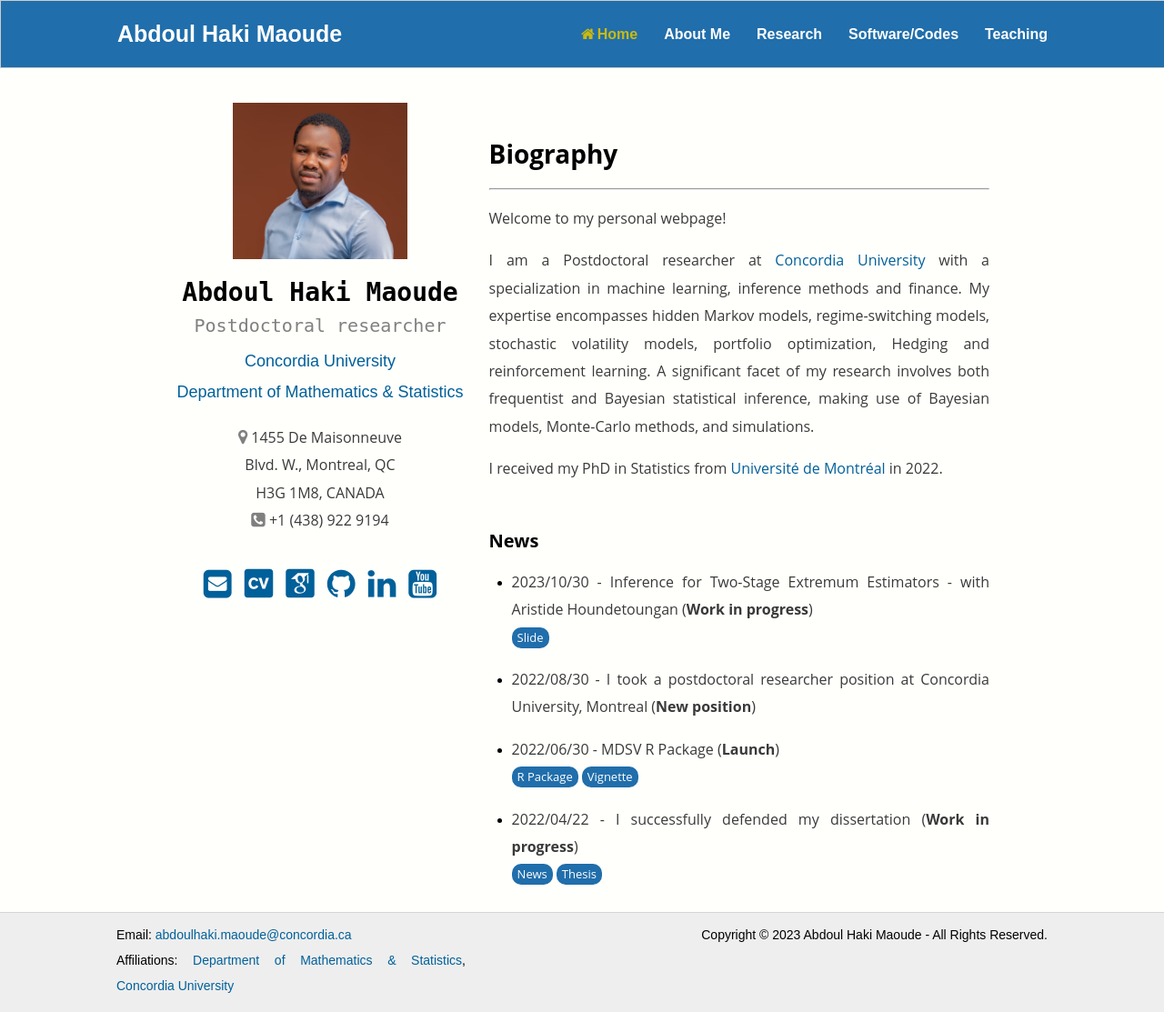
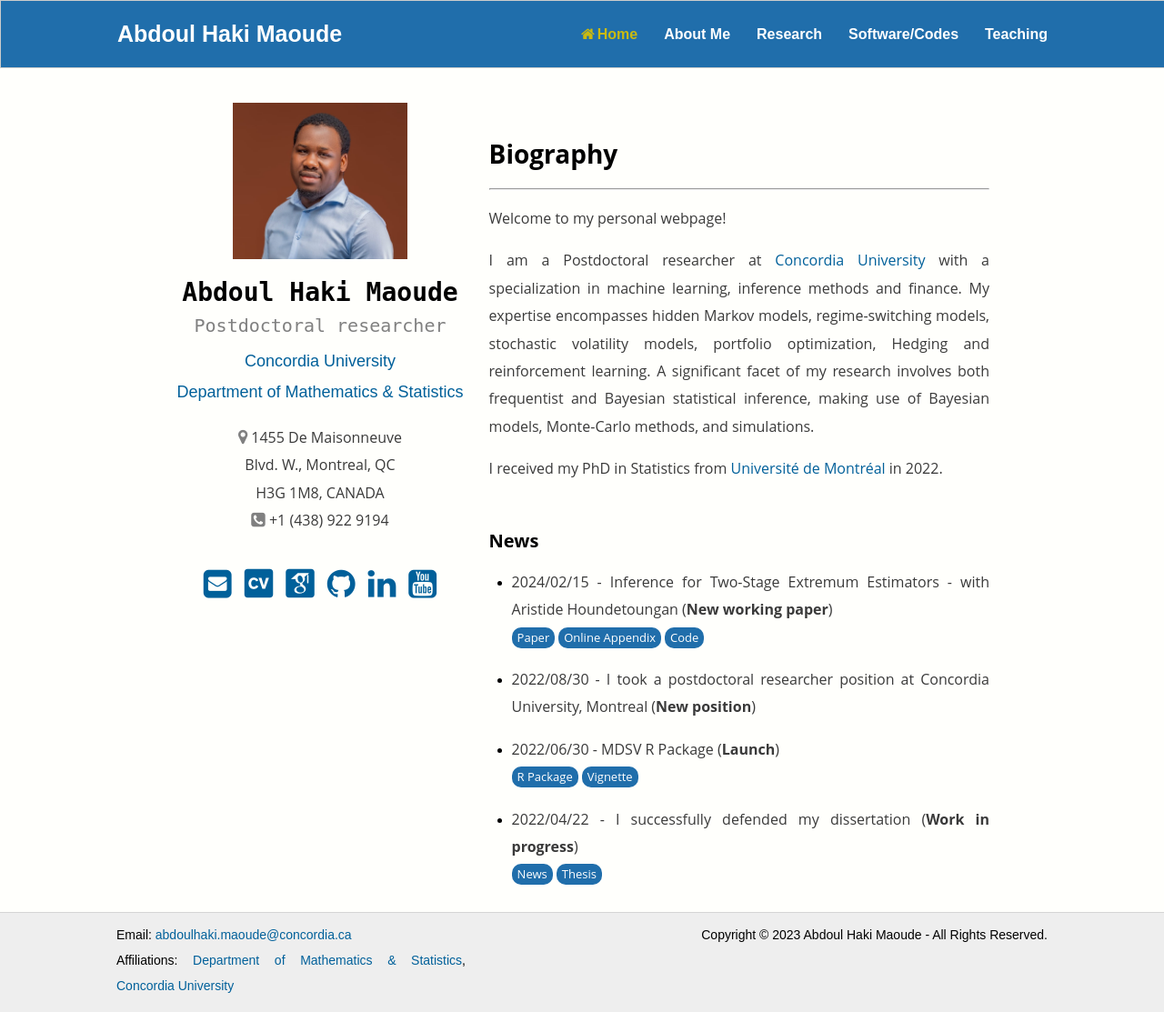
Before and after one commit to abdoulmaoude/abdoulmaoude.github.io, a Jekyll site: the page built from index.html, in a window 1280 px wide. Shown: the whole page at 91% size. Built offline with Jekyll 4.4.1, drawn with Linux system fonts in a browser that asks for light colours; some web fonts are replaced.

Commit message:
2SAsymptotic_paper.html

```diff
--- a/index.html
+++ b/index.html
@@ -73,8 +73,10 @@ $(document).ready(function() {
       <br/>
       <h2>News</h2>
       <ul>
-        <li><p class="nomarginafter">2023/10/30 - Inference for Two-Stage Extremum Estimators - with Aristide Houndetoungan (<b>Work in progress</b>)</p>
-          <a type="button" class="button" href="/files/Papers/2SAsymptotic_slides.pdf" target="_blank">Slide</a>
+        <li><p class="nomarginafter">2024/02/15 - Inference for Two-Stage Extremum Estimators - with Aristide Houndetoungan (<b>New working paper</b>)</p>
+        <a type="button" class="button" href="/files/Papers/2SAsymptotic_paper.pdf" target="_blank">Paper</a>
+        <a type="button" class="button" href="/files/Papers/2SAsymptotic_OA.pdf" target="_blank">Online Appendix</a>
+        <a type="button" class="button" href="https://github.com/ahoundetoungan/InferenceTSE" target="_blank">Code</a>
         </li>
         <li><p class="nomarginafter">2022/08/30 - I took a postdoctoral researcher position at Concordia University, Montreal (<b>New position</b>)</p>
         </li>
```
